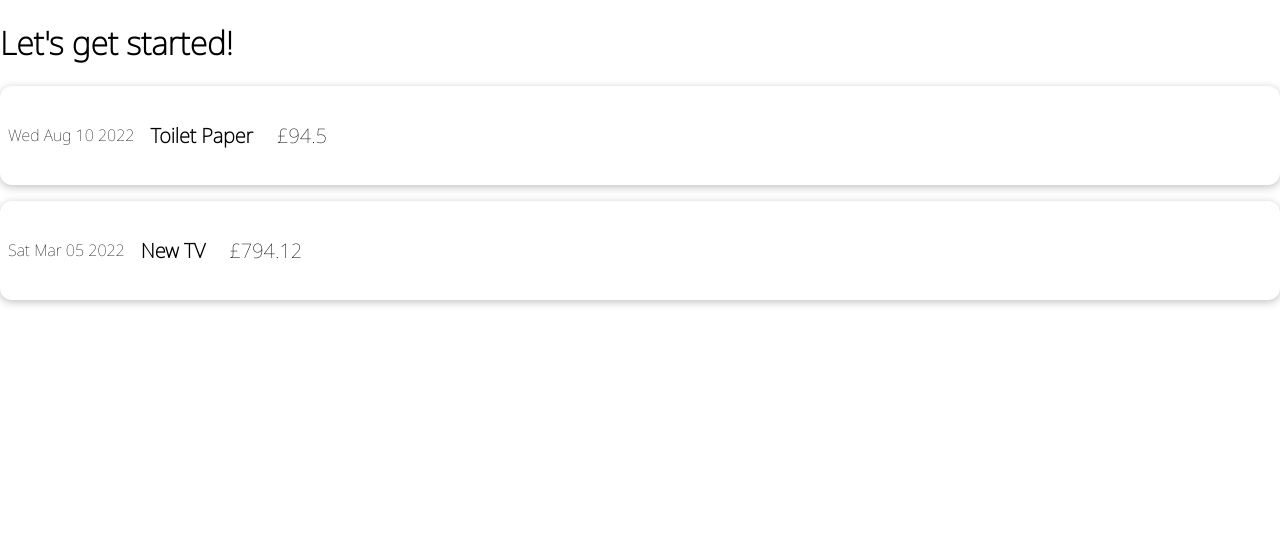
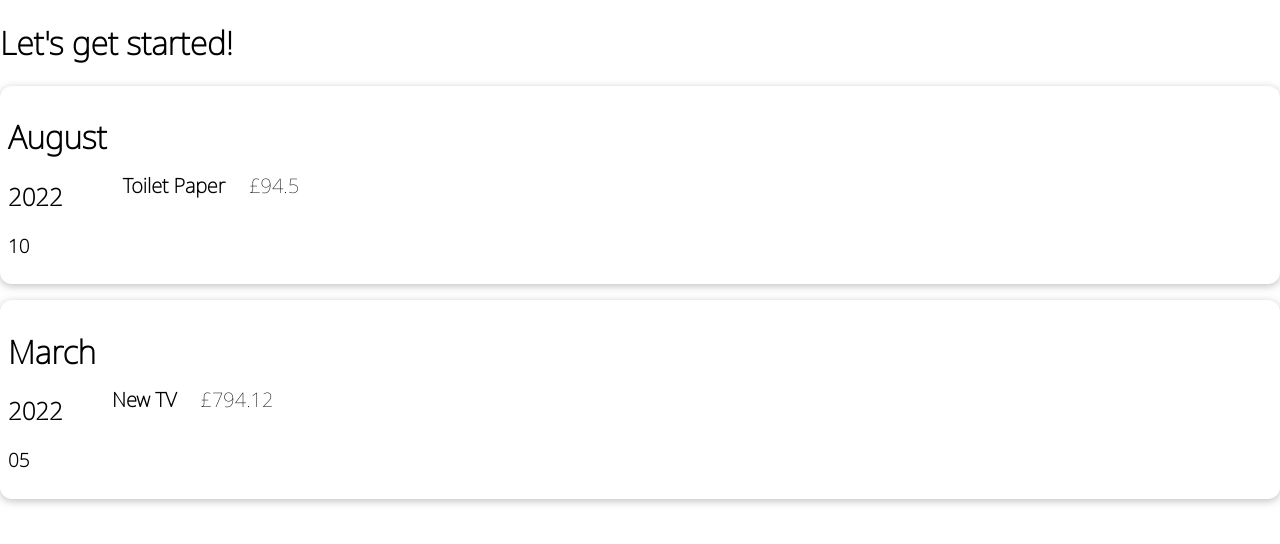
Before and after one commit to sevdas/data-analyzer, a JavaScript app: page / in a window 1280 px wide. Shown: the top 544 px of the page. Built offline with nearby package versions, Linux system fonts and the light colour scheme; the HTML template or start-up script is replaced by a standard one.

Commit message:
add local dates

```diff
--- a/src/App.js
+++ b/src/App.js
@@ -1,20 +1,22 @@
 import ExpenseItem from './components/ExpenseItem';
 
 function App() {
+
   const expenses = [
     {
       id: "e1",
       title: "Toilet Paper",
       amount: 94.50,
-      date: new Date(2022, 7, 10).toDateString()
+      date: new Date(2022, 7, 10)
     },
     {
       id: "e2",
       title: "New TV",
       amount: 794.12,
-      date: new Date(2022, 2, 5).toDateString()
+      date: new Date(2022, 2, 5)
     },
   ]
+  console.log('date', expenses[0].date)
   return (
     <>
       <h1>
--- a/src/components/ExpenseItem.js
+++ b/src/components/ExpenseItem.js
@@ -1,11 +1,17 @@
 import './ExpenseItem.css'
 
 export default function ExpenseItem({ title, amount, date }) {
-    // const expenseDate = new Date(2022, 3, 30).toDateString()
+    const month = date.toLocaleString('en-GB', { month: 'long' }) //localized date and time formats.
+    const year = date.getFullYear()
+    const day = date.toLocaleString('en-GB', { day: "2-digit" })
 
     return (
         <div className="expense-item">
-            <div>{date}</div>
+            <div>
+                <h1>{month}</h1>
+                <h2>{year}</h2>
+                <h3>{day}</h3>
+            </div>
             <div className="expense-item__description">
                 <h2>{title}</h2>
                 <p className="expense-item__price">£{amount}</p>
```
